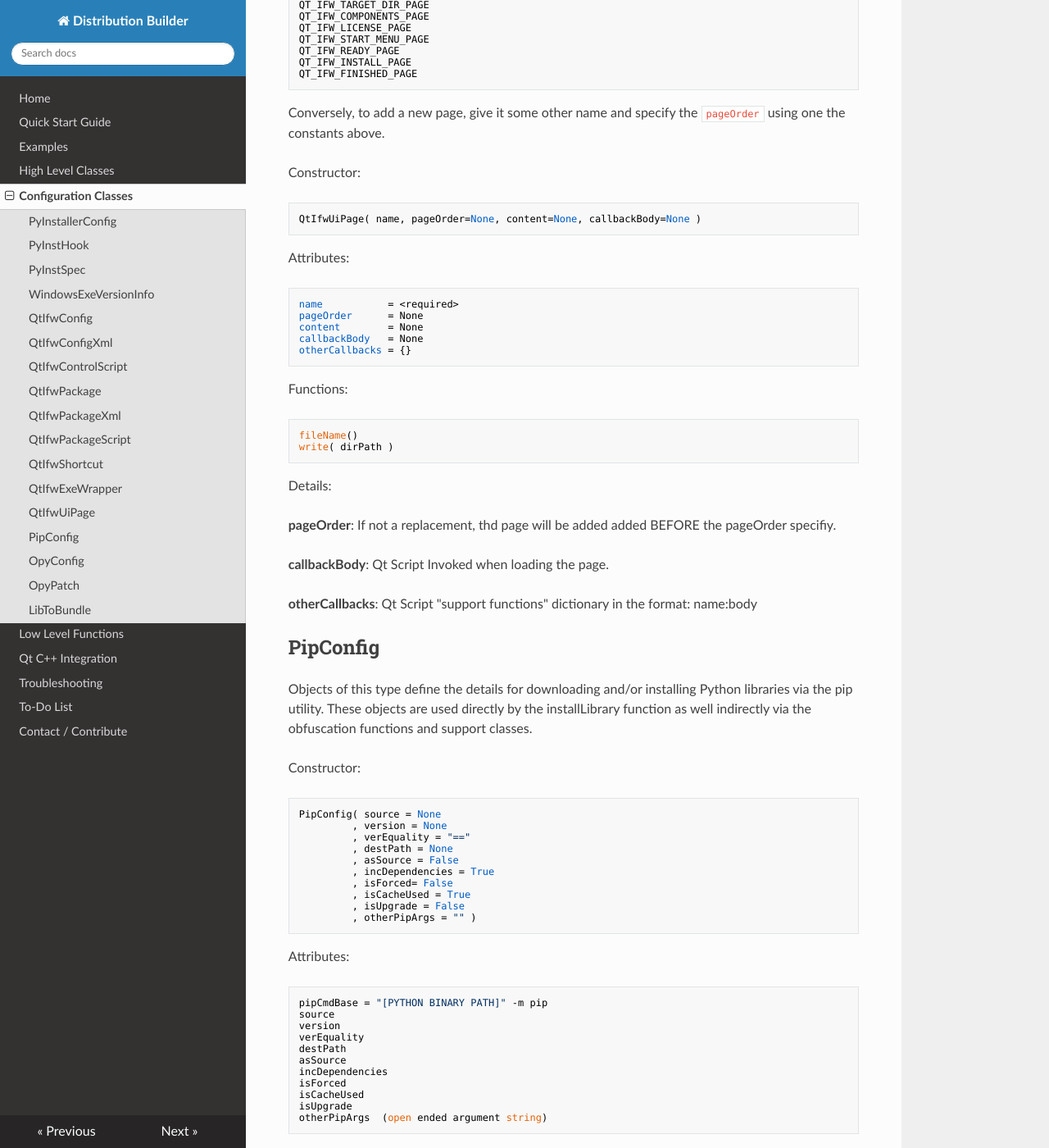
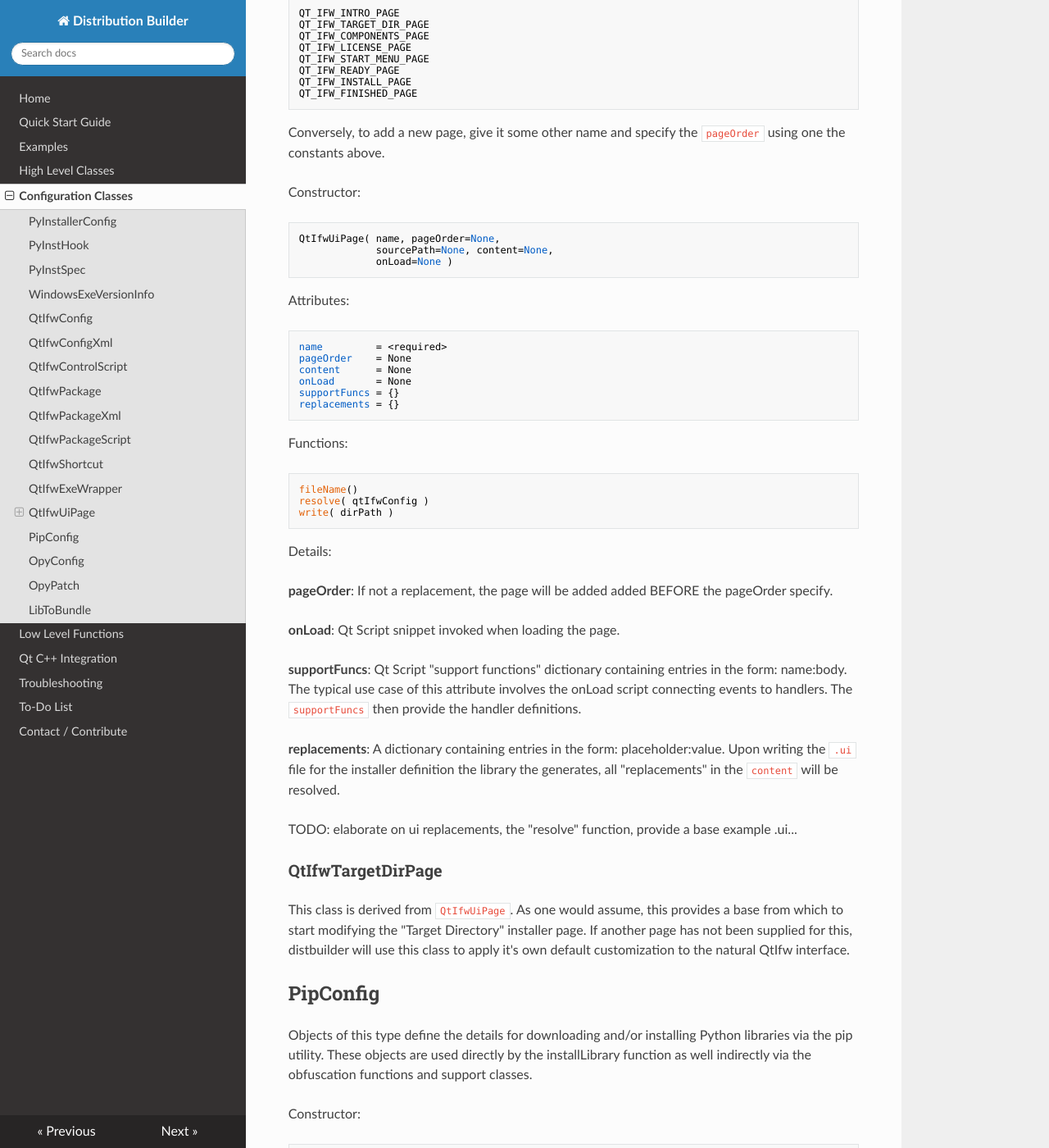
Before and after one commit to BuvinJT/distbuilder, an MkDocs documentation site: the page built from docs/ConfigClasses.md, in a window 1280 px wide and 1400 px high, scrolled down 13430 px. Shown: the whole window at 82% size. Built offline with MkDocs 1.6.1, drawn with Linux system fonts in a browser that asks for light colours; nearby versions of some CDN libraries; old or Windows-style settings are respelled for this version of MkDocs; some of the changed text lies outside the part shown.

Commit message:
Documentation updates.

```diff
--- a/docs/ConfigClasses.md
+++ b/docs/ConfigClasses.md
@@ -519,7 +519,7 @@
 Please refer to the that documentation for an explanation of how use these script
 objects in general.
 
-Note that [QtIfwShortcut](#qtifwpackageshortcut) objects
+Note that [QtIfwShortcut](#qtifwshortcut) objects
 are used for the `shortcuts` attribute of this class.
 
 Constructor:
@@ -685,7 +685,9 @@
 This class is used to completely overwrite, or add, custom pages to an installer.
 The content of the pages must be a Qt "form", i.e. `.ui` file (in xml) which
 adheres to the [Qt UI file format](https://doc.qt.io/qt-5/designer-ui-file-format.html).
-Such files are typically machine generated using [Qt Designer](https://doc.qt.io/qt-5/qtdesigner-manual.html).
+While it is possible to *manually* create such forms, typically such files
+are machine generated using a WYSIWYG tool in [Qt Creator](https://doc.qt.io/qtcreator/)
+or [Qt Designer](https://doc.qt.io/qt-5/qtdesigner-manual.html).
 
 If you wish to replace a page, set the `name` to `QT_IFW_REPLACE_PAGE_PREFIX`
 directly concatenated with one of the following page name constants:
@@ -704,29 +706,48 @@
 
 Constructor:
 
-	QtIfwUiPage( name, pageOrder=None, content=None, callbackBody=None )
+    QtIfwUiPage( name, pageOrder=None,
+                 sourcePath=None, content=None,
+                 onLoad=None )
 
 Attributes:
 
-	name           = <required>
-	pageOrder      = None
-	content        = None
-	callbackBody   = None
-	otherCallbacks = {}
+    name         = <required>
+    pageOrder    = None
+    content      = None
+    onLoad       = None
+    supportFuncs = {}
+    replacements = {}
 
 Functions:
 
-	fileName()
+    fileName()
+    resolve( qtIfwConfig )
     write( dirPath )
 
 Details:
 
-**pageOrder**: If not a replacement, thd page will be added added BEFORE the
-pageOrder specifiy.
+**pageOrder**: If not a replacement, the page will be added added BEFORE the
+pageOrder specify.
 
-**callbackBody**: Qt Script Invoked when loading the page.
+**onLoad**: Qt Script snippet invoked when loading the page.
 
-**otherCallbacks**: Qt Script "support functions" dictionary in the format: name:body
+**supportFuncs**: Qt Script "support functions" dictionary containing entries in the form: name:body.
+The typical use case of this attribute involves the onLoad script connecting events
+to handlers. The `supportFuncs` then provide the handler definitions.
+
+**replacements**: A dictionary containing entries in the form: placeholder:value.  Upon
+writing the `.ui` file for the installer definition the library the generates, all "replacements"
+in the `content` will be resolved.
+
+TODO: elaborate on ui replacements, the "resolve" function, provide a base example .ui...
+
+### QtIfwTargetDirPage
+
+This class is derived from `QtIfwUiPage`. As one would assume, this provides a base
+from which to start modifying the "Target Directory" installer page.  If another page
+has not been supplied for this, distbuilder will use this class to apply it's own
+default customization to the natural QtIfw interface.
 
 ## PipConfig
 
```
Also changed, not shown: docs/LowLevel.md (+30 -10 lines).
